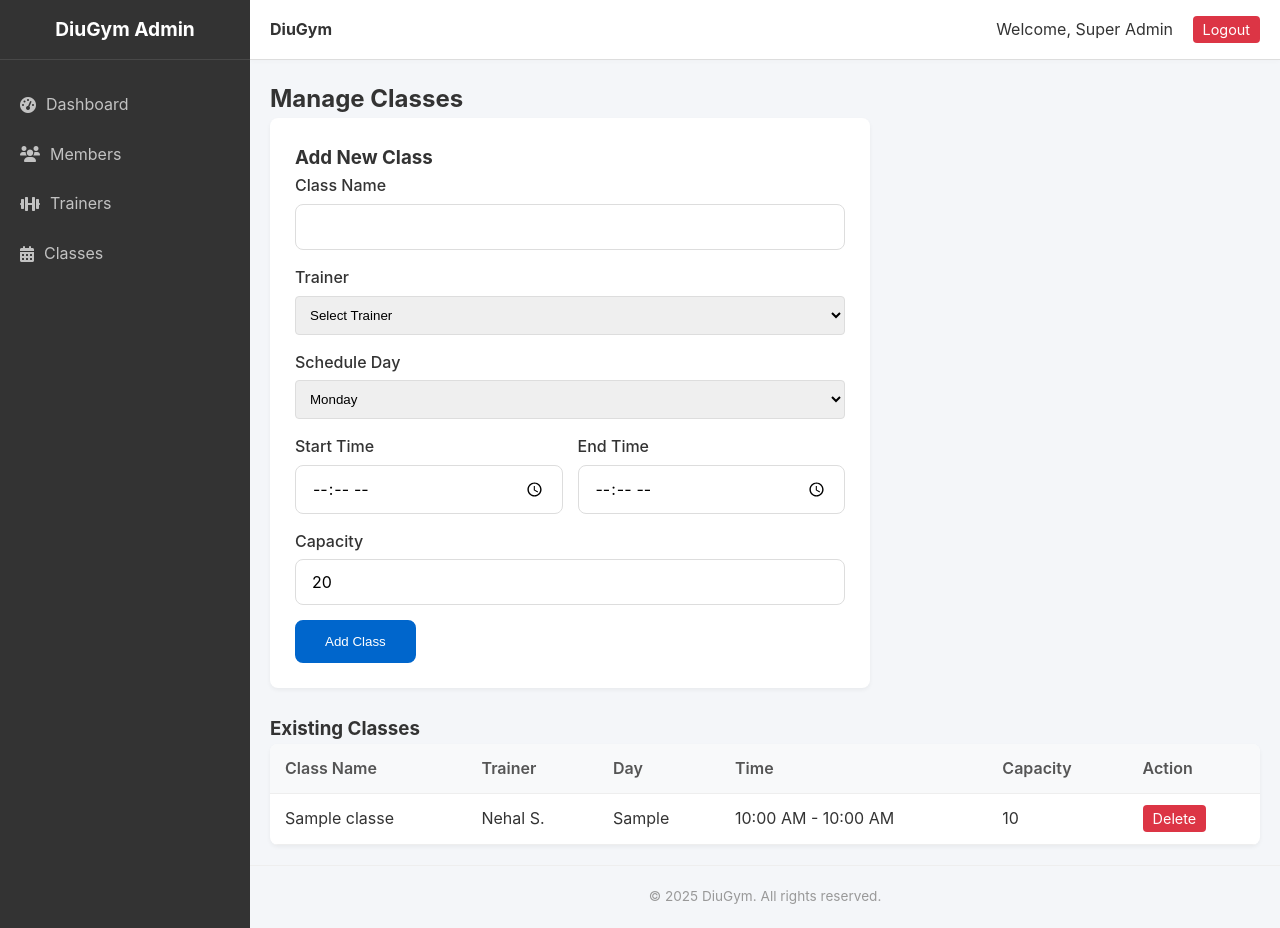
After one commit to shouvikofficial/web-engineering-project, a PHP site: page /dashboards/admin/classes.php in a window 1280 px wide. The commit adds this page. Run offline with PHP 8.4, Linux system fonts and the light colour scheme; a user stored in the database is signed in; data comes from the database, SQL or seed files in the repository; tables that the repository leaves empty hold one stand-in row (values such as "Sample post").

Commit message:
Add admin management for classes and trainers
Introduced new admin pages for managing gym classes and trainers, including forms to add entries and tables to view existing ones. Updated dashboard to display total classes and added navigation links for classes management in both the sidebar and dashboard action buttons.

```diff
--- /dev/null
+++ b/dashboards/admin/classes.php
@@ -0,0 +1,144 @@
+<?php
+session_start();
+include '../../backend/connection.php';
+
+if (!isset($_SESSION['role']) || $_SESSION['role'] !== 'admin') {
+    header("Location: ../../login.html");
+    exit();
+}
+
+// Handle Add Class
+$msg = "";
+if (isset($_POST['add_class'])) {
+    $class_name = $_POST['class_name'];
+    $trainer_id = $_POST['trainer_id'];
+    $schedule_day = $_POST['schedule_day'];
+    $start_time = $_POST['start_time'];
+    $end_time = $_POST['end_time'];
+    $capacity = $_POST['capacity'];
+
+    if (!empty($class_name) && !empty($schedule_day) && !empty($start_time)) {
+        $stmt = mysqli_prepare($con, "INSERT INTO gym_classes (class_name, trainer_id, schedule_day, start_time, end_time, capacity) VALUES (?, ?, ?, ?, ?, ?)");
+        mysqli_stmt_bind_param($stmt, "sisssi", $class_name, $trainer_id, $schedule_day, $start_time, $end_time, $capacity);
+
+        if (mysqli_stmt_execute($stmt)) {
+            // Success
+        }
+        mysqli_stmt_close($stmt);
+    }
+}
+
+// Handle Delete Class
+if (isset($_GET['delete_class'])) {
+    $class_id = $_GET['delete_class'];
+    $delete_query = "DELETE FROM gym_classes WHERE id = ?";
+    $stmt = mysqli_prepare($con, $delete_query);
+    mysqli_stmt_bind_param($stmt, "i", $class_id);
+    mysqli_stmt_execute($stmt);
+    mysqli_stmt_close($stmt);
+    header("Location: classes.php"); // Redirect to refresh list
+    exit();
+}
+
+include '../includes/header.php';
+?>
+
+<h2>Manage Classes</h2>
+
+<div class="form-card">
+    <h3>Add New Class</h3>
+    <form method="POST" action="">
+        <div class="form-group">
+            <label>Class Name</label>
+            <input type="text" name="class_name" class="form-control" required>
+        </div>
+        <div class="form-group">
+            <label>Trainer</label>
+            <select name="trainer_id" class="form-control">
+                <option value="">Select Trainer</option>
+                <?php
+                $trainer_query = "SELECT id, name FROM trainers";
+                $trainer_result = mysqli_query($con, $trainer_query);
+                while ($trainer = mysqli_fetch_assoc($trainer_result)) {
+                    echo "<option value='" . $trainer['id'] . "'>" . htmlspecialchars($trainer['name']) . "</option>";
+                }
+                ?>
+            </select>
+        </div>
+        <div class="form-group">
+            <label>Schedule Day</label>
+            <select name="schedule_day" class="form-control" required>
+                <option value="Monday">Monday</option>
+                <option value="Tuesday">Tuesday</option>
+                <option value="Wednesday">Wednesday</option>
+                <option value="Thursday">Thursday</option>
+                <option value="Friday">Friday</option>
+                <option value="Saturday">Saturday</option>
+                <option value="Sunday">Sunday</option>
+            </select>
+        </div>
+        <div style="display: flex; gap: 15px;">
+            <div class="form-group" style="flex: 1;">
+                <label>Start Time</label>
+                <input type="time" name="start_time" class="form-control" required>
+            </div>
+            <div class="form-group" style="flex: 1;">
+                <label>End Time</label>
+                <input type="time" name="end_time" class="form-control" required>
+            </div>
+        </div>
+        <div class="form-group">
+            <label>Capacity</label>
+            <input type="number" name="capacity" class="form-control" value="20" required>
+        </div>
+        <button type="submit" name="add_class" class="btn btn-primary">Add Class</button>
+    </form>
+</div>
+
+<br>
+
+<h3>Existing Classes</h3>
+<div class="table-responsive">
+    <table>
+        <thead>
+            <tr>
+                <th>Class Name</th>
+                <th>Trainer</th>
+                <th>Day</th>
+                <th>Time</th>
+                <th>Capacity</th>
+                <th>Action</th>
+            </tr>
+        </thead>
+        <tbody>
+            <?php
+            $query = "SELECT c.*, t.name as trainer_name
+                      FROM gym_classes c
+                      LEFT JOIN trainers t ON c.trainer_id = t.id
+                      ORDER BY FIELD(c.schedule_day, 'Monday', 'Tuesday', 'Wednesday', 'Thursday', 'Friday', 'Saturday', 'Sunday'), c.start_time";
+            $result = mysqli_query($con, $query);
+
+            if (mysqli_num_rows($result) > 0) {
+                while ($row = mysqli_fetch_assoc($result)) {
+                    echo "<tr>";
+                    echo "<td>" . htmlspecialchars($row['class_name']) . "</td>";
+                    echo "<td>" . htmlspecialchars($row['trainer_name'] ?? 'No Trainer') . "</td>";
+                    echo "<td>" . htmlspecialchars($row['schedule_day']) . "</td>";
+                    echo "<td>" . date('h:i A', strtotime($row['start_time'])) . " - " . date('h:i A', strtotime($row['end_time'])) . "</td>";
+                    echo "<td>" . htmlspecialchars($row['capacity']) . "</td>";
+                    echo "<td>
+                            <a href='classes.php?delete_class=" . $row['id'] . "'
+                               class='btn-danger'
+                               onclick='return confirm(\"Are you sure you want to delete this class?\");'>Delete</a>
+                          </td>";
+                    echo "</tr>";
+                }
+            } else {
+                echo "<tr><td colspan='6' style='text-align:center;'>No classes found.</td></tr>";
+            }
+            ?>
+        </tbody>
+    </table>
+</div>
+
+<?php include '../includes/footer.php'; ?>
--- a/dashboards/includes/admin_sidebar.php
+++ b/dashboards/includes/admin_sidebar.php
@@ -7,6 +7,7 @@
             <li><a href="index.php"><i class="fas fa-tachometer-alt"></i> Dashboard</a></li>
             <li><a href="members.php"><i class="fas fa-users"></i> Members</a></li>
             <li><a href="trainers.php"><i class="fas fa-dumbbell"></i> Trainers</a></li>
+            <li><a href="classes.php"><i class="fas fa-calendar-alt"></i> Classes</a></li>
         </ul>
     </nav>
 </aside>
```
Also changed, not shown: dashboards/admin/index.php (+10 -0 lines), dashboards/admin/trainers.php (added, +93 -0 lines).
